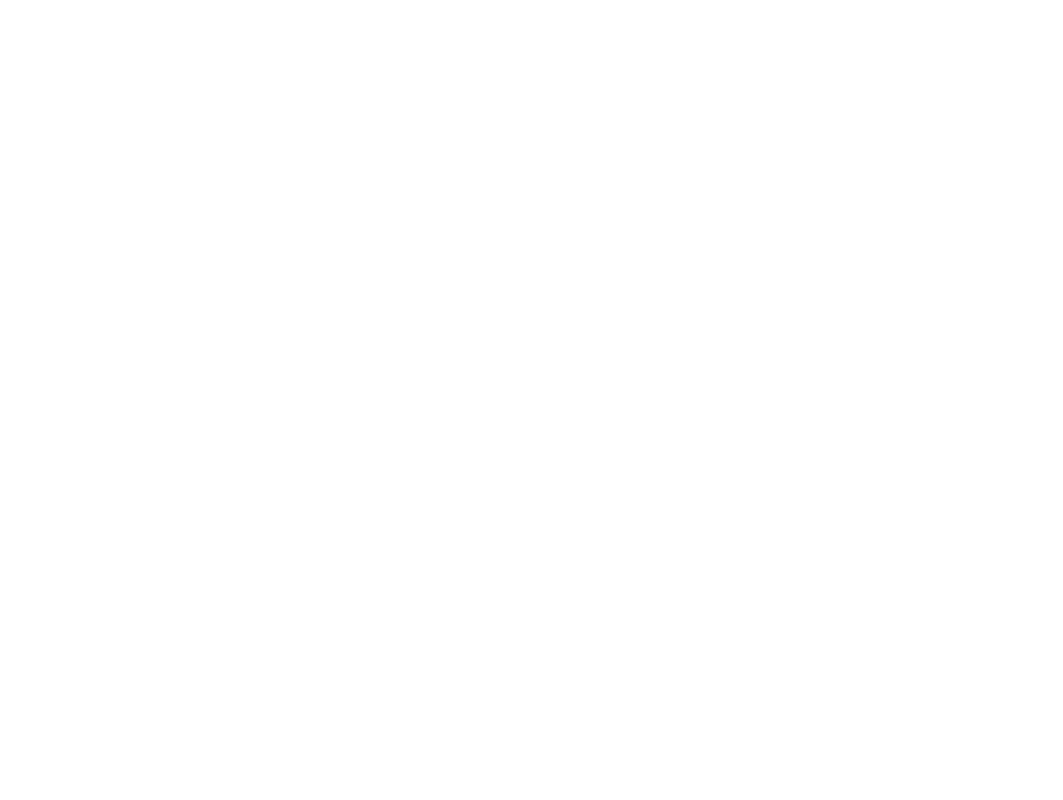
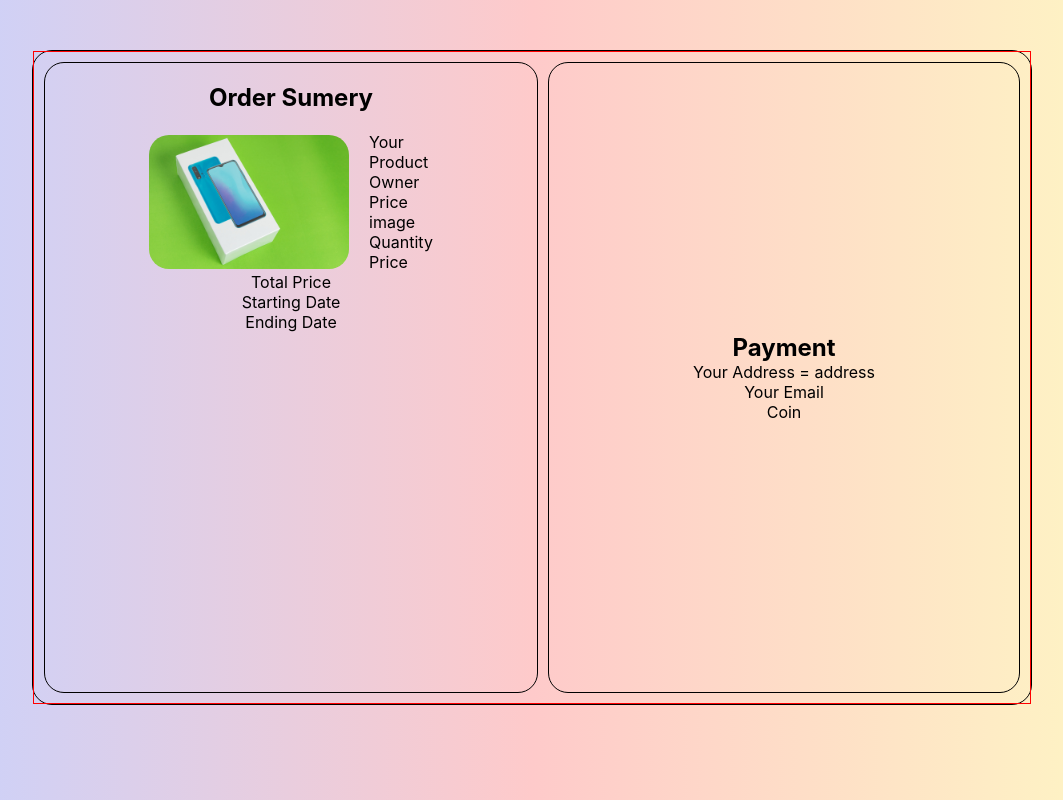
Before and after one commit to Ajay12-p/PeerPay, a React (Create React App) app in the folder client/: page /Payment in a window 1280 px wide. Before the commit this address had no page. Shown: the whole page, without its empty margins (108-1171 px from the left). Built offline with nearby package versions, Linux system fonts and the light colour scheme.

Commit message:
payment upgrade

```diff
--- a/client/src/App.js
+++ b/client/src/App.js
@@ -5,6 +5,7 @@ import { ChakraProvider } from "@chakra-ui/react";
 import HomePage from "./components/Pages/HomePage/page";
 import Dashbord from "./components/Pages/dashboard/page";
 import Join from "./components/Pages/join/page";
+import Payment from "./components/Pages/Payment/Payment";
 
 function App() {
   return (
@@ -12,6 +13,7 @@ function App() {
       <Route exact path="/" element={<HomePage />} />
       <Route exact path="/dashbord" element={<Dashbord />} />
       <Route exact path="/Create-account" element={<Join />} />
+      <Route exact path="/Payment" element={<Payment />} />
       <Route exact path="/Create-account/dashbord" element={<Dashbord />} />
     </Routes>
   );
--- a/client/src/components/Pages/HomePage/Home.css
+++ b/client/src/components/Pages/HomePage/Home.css
@@ -68,14 +68,13 @@
   color: grey;
 }
 
-.text1 {
-  text-transform: uppercase;
+.text-home1 {
   display: flex;
   justify-content: center;
-  text-align: center;
+  font-size: 64px;
+  text-transform: uppercase;
+  font-family: cursive;
+  padding-top: 200px;
   color: white;
-  font-size: 48px;
-  font-weight: 600;
-  padding-top: 25%;
-  cursor: pointer;
+  padding-bottom: 30px;
 }
--- a/client/src/components/Pages/HomePage/page.js
+++ b/client/src/components/Pages/HomePage/page.js
@@ -29,7 +29,7 @@ const HomePage = () => {
             onClick={() => {
               navigate("/Create-account");
             }}
-            className="text1"
+            className="text-home1"
           >
             create your bussinuss account ...
           </div>
--- /dev/null
+++ b/client/src/components/Pages/Payment/Payment.css
@@ -0,0 +1,77 @@
+.outerFrame {
+  margin-top: 50px;
+  width: 1000px;
+  height: 655px;
+  display: flex;
+  border-radius: 20px;
+  justify-content: center;
+  align-items: center;
+  border: 1px solid black;
+}
+
+.mainPayment {
+  display: flex;
+  align-items: center;
+  justify-content: center;
+}
+
+.rightgrid {
+  grid-area: right;
+}
+.leftgrid {
+  grid-area: left;
+}
+.innerFrame {
+  display: grid;
+  grid-template-areas: "left left left right right right";
+  width: 100%;
+  height: 100%;
+  gap: 10px;
+  border: 1px solid red;
+  padding: 10px;
+}
+
+.PrductCard {
+  display: flex;
+  justify-content: top;
+  align-items: center;
+
+  flex-direction: column;
+
+  margin-bottom: 50px;
+  width: 100%;
+  height: 100%;
+  border: 1px solid black;
+  border-radius: 20px;
+}
+
+.imgofpay {
+  display: flex;
+  justify-content: center;
+  align-items: center;
+  width: 200px;
+  gap: 20px;
+}
+.PrductCard h2 {
+  color: #000;
+  margin: 20px;
+}
+.PrductCard img {
+  width: inherit;
+  height: inherit;
+  object-fit: cover;
+  border-radius: 20px;
+}
+.PaymentCard {
+  display: flex;
+  justify-content: center;
+  align-items: center;
+
+  flex-direction: column;
+
+  margin-bottom: 50px;
+  width: 100%;
+  height: 100%;
+  border: 1px solid black;
+  border-radius: 20px;
+}
--- /dev/null
+++ b/client/src/components/Pages/Payment/Payment.js
@@ -0,0 +1,48 @@
+import React from "react";
+import "./Payment.css";
+import Product from "../../Media/Phone.jpg";
+const Payment = () => {
+  return (
+    //waht we  want
+    // 1. start date end date  3. time range
+    <div className="mainPayment">
+      <div className="outerFrame">
+        <div className="innerFrame">
+          <div className="leftgrid">
+            <div className="PrductCard">
+              <h2>Order Sumery</h2>
+              <div className="imgofpay">
+                <img src={Product} alt="" />
+                <div>
+                  <div className="inputPay">Your Product</div>
+                  <div className="inputPay">Owner</div>
+                  <div className="inputPay">Price</div>
+                  <div className="inputPay">image</div>
+                  <div className="inputPay">Quantity</div>
+                  <div className="inputPay">Price</div>
+                </div>
+              </div>
+
+              <div className="inputPay">Total Price</div>
+              <div className="inputPay">Starting Date</div>
+              <div className="inputPay">Ending Date</div>
+            </div>
+          </div>
+          <div className="rightgrid">
+            <div className="PaymentCard">
+              <h2>Payment</h2>
+              <img src="" alt="" />
+              <div className="inputPay">Your Address = address</div>
+
+              <div className="inputPay">Your Email</div>
+
+              <div className="inputPay">Coin</div>
+            </div>
+          </div>
+        </div>
+      </div>
+    </div>
+  );
+};
+
+export default Payment;
--- a/client/src/components/Routes/Path.js
+++ b/client/src/components/Routes/Path.js
@@ -3,14 +3,16 @@ import HomePage from "../Pages/HomePage/page";
 import Dashbord from "../Pages/dashboard/page";
 import Join from "../Pages/join/page";
 import Sidebar from "../Sidebar/Sidebar";
+import Payments from "../Pages/Payment/Payment";
 const Rout = () => {
   return (
     <>
       <Routes>
         <Sidebar>
-          <Route exact path="/" element={<HomePage />} />
+          <Route exact path="/" element={<Payments />} />
           <Route exact path="/dashbord" element={<Dashbord />} />
           <Route exact path="/Create-account" element={<Join />} />
+          <Route exact path="/Payment" element={<Payments />} />
           <Route exact path="/Create-account/dashbord" element={<Dashbord />} />
         </Sidebar>
       </Routes>
```
Also changed, not shown: client/src/components/Media/Phone.jpg (added).
